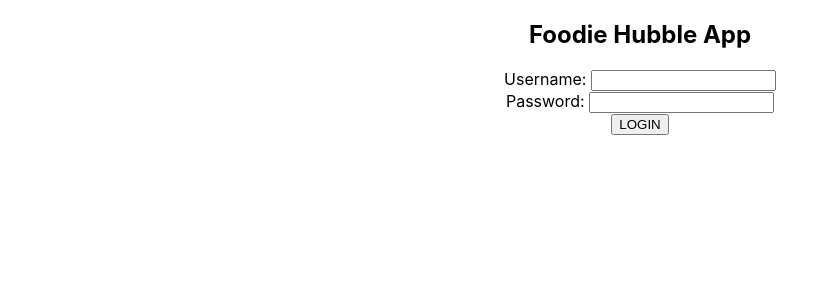
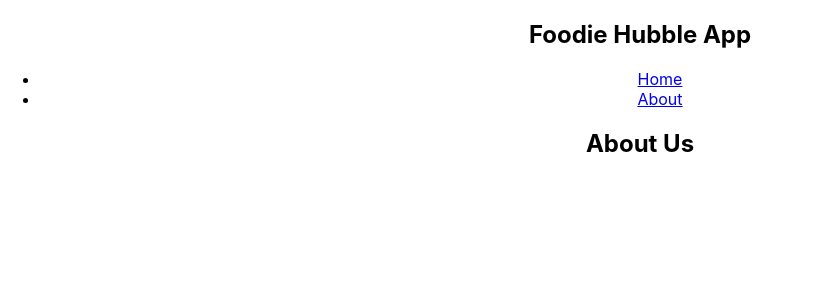
Before and after one commit to smeraldoflower/foodie-hubble-app, a React (Create React App) app: page /About in a window 1280 px wide. Shown: the top 300 px of the page, without its empty margins (0-816 px from the left). Built offline with nearby package versions, Linux system fonts and the light colour scheme; no server answers.

Commit message:
added routing

```diff
--- a/package.json
+++ b/package.json
@@ -9,6 +9,7 @@
     "axios": "^0.21.1",
     "react": "^17.0.1",
     "react-dom": "^17.0.1",
+    "react-router-dom": "^5.2.0",
     "react-scripts": "4.0.1",
     "web-vitals": "^0.2.4"
   },
--- a/public/index.html
+++ b/public/index.html
@@ -24,7 +24,7 @@
       work correctly both with client-side routing and a non-root public URL.
       Learn how to configure a non-root public URL by running `npm run build`.
     -->
-    <title>React App</title>
+    <title>Foodie Hubble</title>
   </head>
   <body>
     <noscript>You need to enable JavaScript to run this app.</noscript>
--- a/src/App.js
+++ b/src/App.js
@@ -1,13 +1,30 @@
+import React from 'react';
+import { Route, BrowserRouter as Router, Switch, Link } from "react-router-dom";
 import './css/App.css';
-import Login from './components/Login'
+import Home from './pages/Home'
+import About from './pages/About'
 
 function App() {
 
   return (
-    <div className="App">
-      <h2>Foodie Hubble App</h2>
-      <Login />
-    </div>
+    <Router>
+      <div className="App">
+        <h2>Foodie Hubble App</h2>
+
+        <nav>
+          <ul>
+            <li><Link to="/">Home</Link></li>
+            <li><Link to="/About">About</Link></li>
+          </ul>
+        </nav>
+
+        <Switch>
+          <Route path="/About" component={About} />
+          <Route path="/" component={Home} />
+        </Switch>
+      </div>
+    </Router>
+
   );
 }
 
--- a/src/components/Login.js
+++ b/src/components/Login.js
@@ -7,7 +7,7 @@ function Login() {
     axios.post(api.login,
         {
             "username": "Ahmed Sadman",
-            "password": "123456"
+            "password": "1234567"
         }
     )
         .then(function (response) {
--- /dev/null
+++ b/src/pages/About.js
@@ -0,0 +1,12 @@
+import React from 'react';
+
+function About() {
+
+    return (
+        <div className="About">
+            <h2>About Us</h2>
+        </div>
+    )
+}
+
+export default About;
--- /dev/null
+++ b/src/pages/Home.js
@@ -0,0 +1,13 @@
+import React from 'react';
+import Login from '../components/Login'
+
+function Home() {
+
+    return (
+        <div className="Home">
+            <Login />
+        </div>
+    )
+}
+
+export default Home;
```
Also changed, not shown: 2 other files (tests, documents, lock files or other folders).
